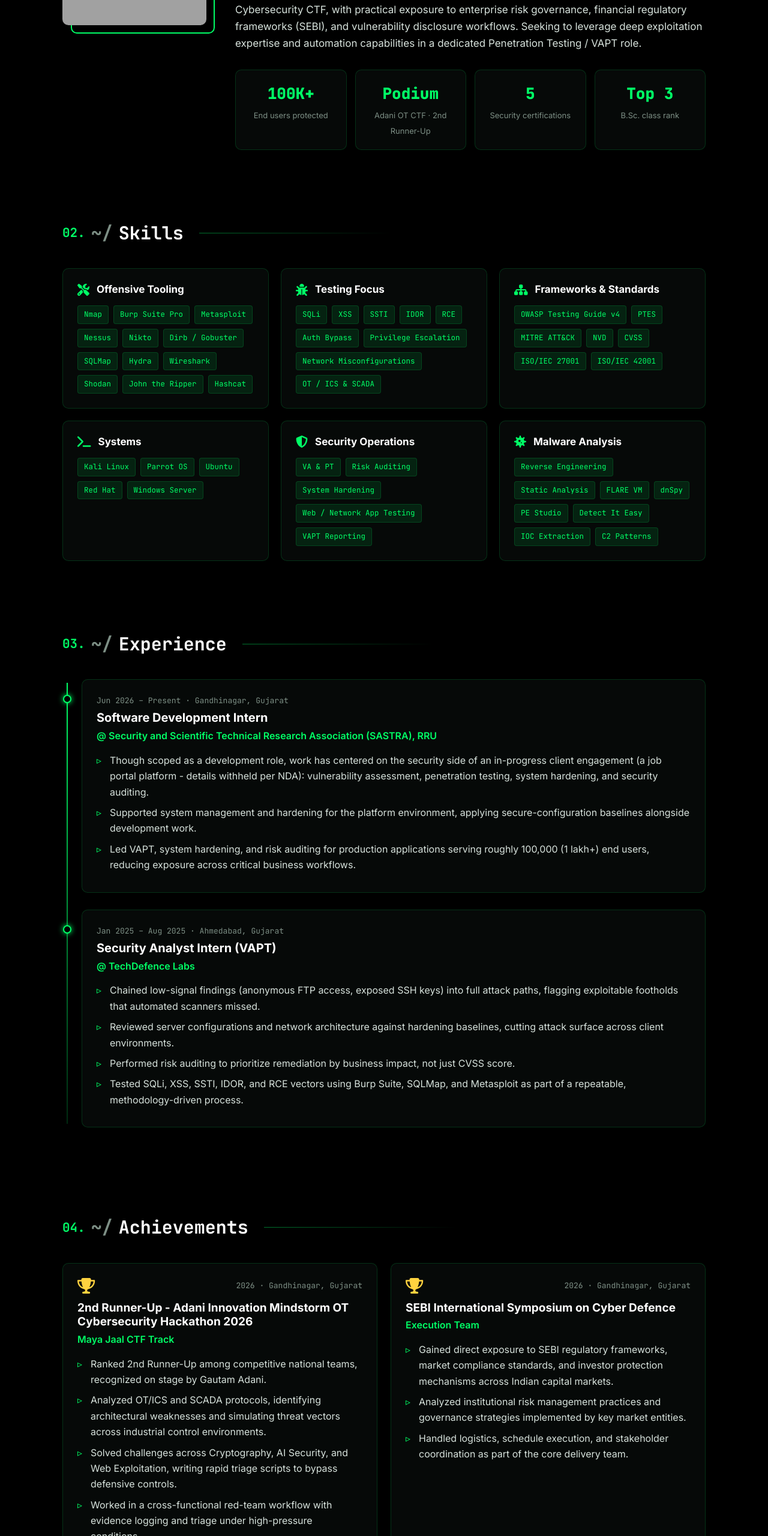
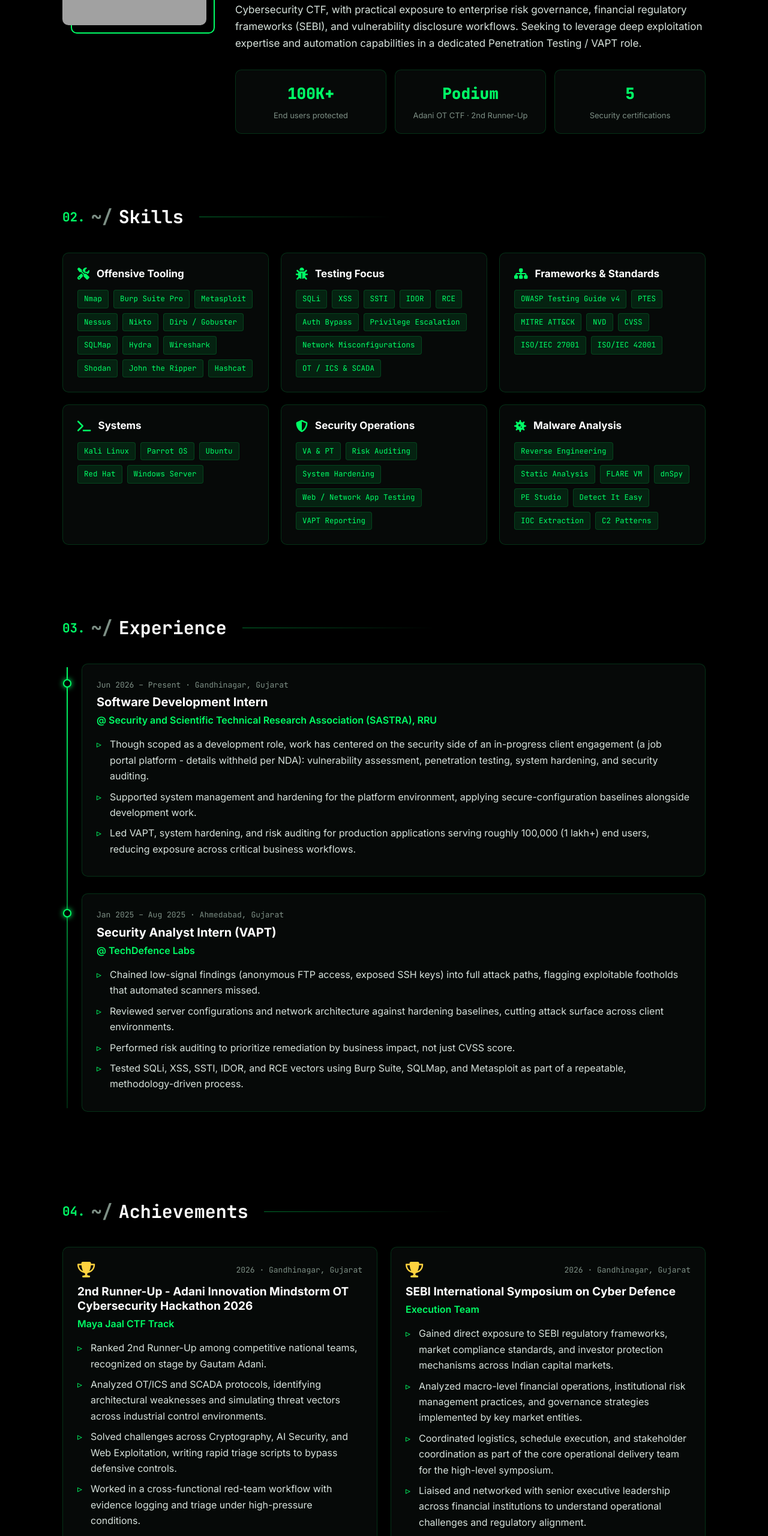
Before and after one commit to Khushpachani/khushpachani.github.io, a React (Create React App) app: page / in a window 1280 px wide. Shown: the part 1106-3666 px from the top of the page at 60% size. Built offline with nearby package versions, Linux system fonts and the light colour scheme; grey boxes are pictures that could not be loaded.

Commit message:
Update SEBI points and remove class-rank stat

```diff
--- a/src/data/portfolio.ts
+++ b/src/data/portfolio.ts
@@ -29,7 +29,6 @@ export const stats = [
   { value: '100K+', label: 'End users protected' },
   { value: 'Podium', label: 'Adani OT CTF · 2nd Runner-Up' },
   { value: '5', label: 'Security certifications' },
-  { value: 'Top 3', label: 'B.Sc. class rank' },
 ];
 
 export const skills = [
@@ -157,8 +156,9 @@ export const achievements = [
     location: 'Gandhinagar, Gujarat',
     points: [
       'Gained direct exposure to SEBI regulatory frameworks, market compliance standards, and investor protection mechanisms across Indian capital markets.',
-      'Analyzed institutional risk management practices and governance strategies implemented by key market entities.',
-      'Handled logistics, schedule execution, and stakeholder coordination as part of the core delivery team.',
+      'Analyzed macro-level financial operations, institutional risk management practices, and governance strategies implemented by key market entities.',
+      'Coordinated logistics, schedule execution, and stakeholder coordination as part of the core operational delivery team for the high-level symposium.',
+      'Liaised and networked with senior executive leadership across financial institutions to understand operational challenges and regulatory alignment.',
     ],
   },
 ];
--- a/src/index.scss
+++ b/src/index.scss
@@ -378,7 +378,7 @@ ul, ol { margin: 0; padding: 0; list-style: none; }
 
 .stats {
   display: grid;
-  grid-template-columns: repeat(4, 1fr);
+  grid-template-columns: repeat(3, 1fr);
   gap: 14px;
   margin-top: 30px;
 }
@@ -390,7 +390,7 @@ ul, ol { margin: 0; padding: 0; list-style: none; }
 @media (max-width: 860px) {
   .about-grid { grid-template-columns: 1fr; justify-items: center; }
   .about-photo { width: 200px; }
-  .stats { grid-template-columns: repeat(2, 1fr); }
+  .stats { grid-template-columns: 1fr; }
 }
 
 // ---------- Skills ----------
```
